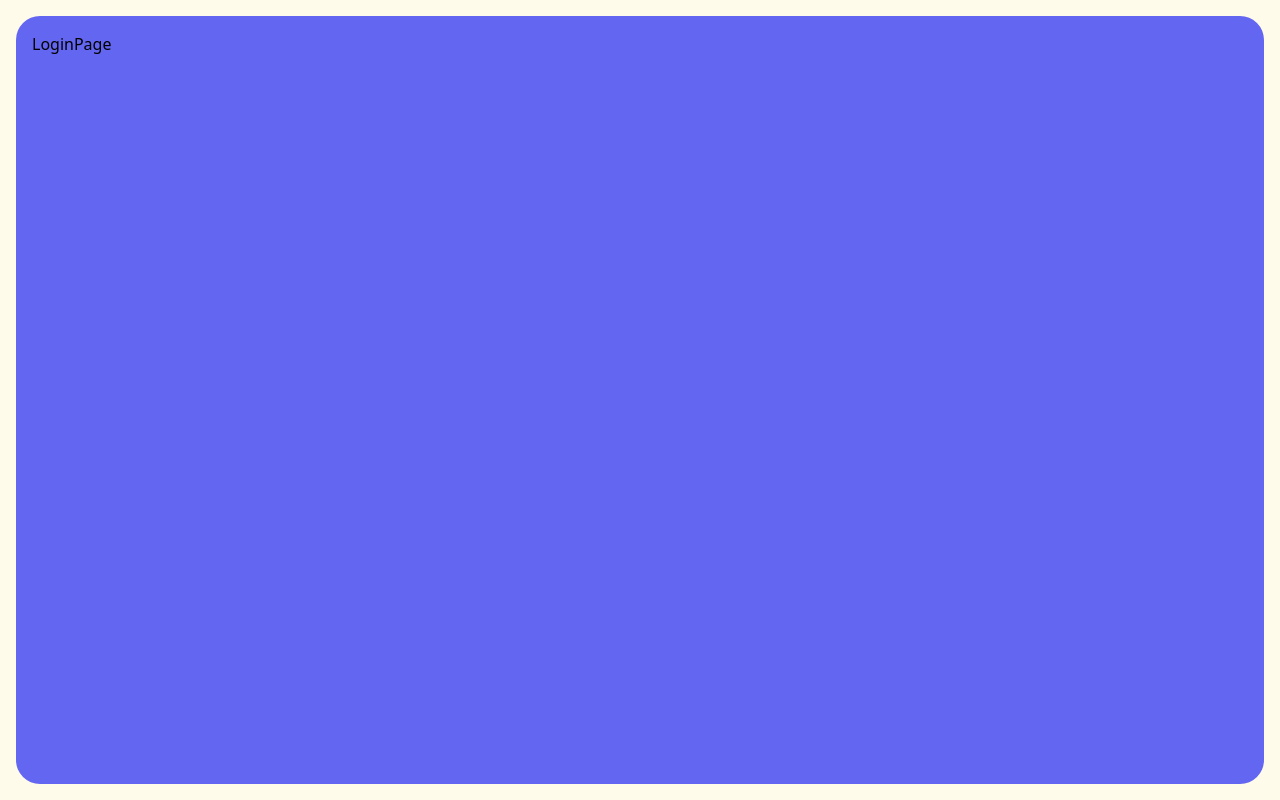
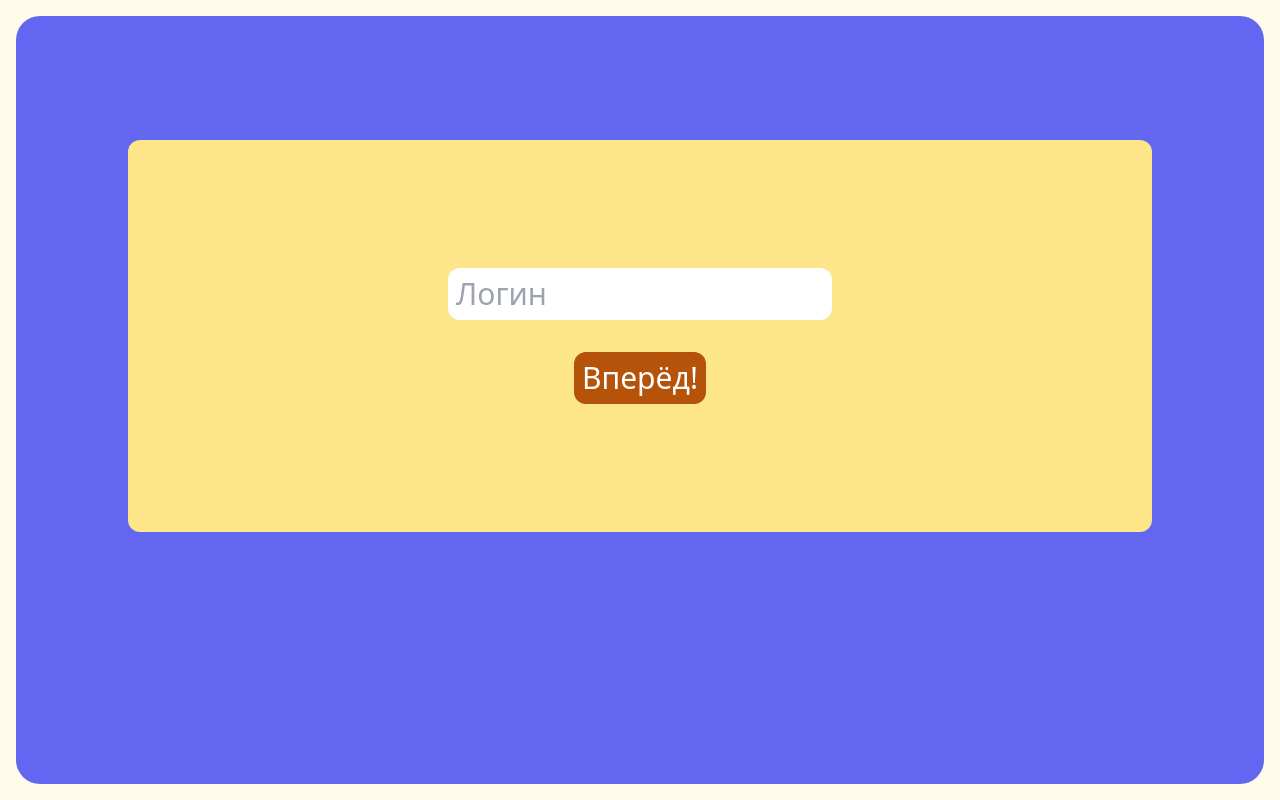
Before and after one commit to qwe3qwe3lott/Qwerty-crocodile-front, a React app: page /1 in a window 1280 px wide. Built offline with nearby package versions, Linux system fonts and the light colour scheme; the HTML template or start-up script is replaced by a standard one.

Commit message:
Login form

```diff
--- a/package.json
+++ b/package.json
@@ -10,6 +10,7 @@
   "dependencies": {
     "react": "^18.2.0",
     "react-dom": "^18.2.0",
+    "react-hook-form": "^7.50.1",
     "react-router-dom": "^6.22.0",
     "zustand": "^4.5.0"
   },
--- /dev/null
+++ b/src/features/auth/auth.entity.ts
@@ -0,0 +1,3 @@
+export type LoginFormState = {
+    login: string;
+}
--- /dev/null
+++ b/src/features/auth/components/LoginForm.tsx
@@ -0,0 +1,24 @@
+import {memo} from 'react';
+import {Controller, useForm} from 'react-hook-form';
+import {LoginFormState} from '@features/auth/auth.entity';
+import {Input} from '@ui/Input';
+import {Button} from '@ui/Button';
+
+type Props = {
+	className?: string;
+	onSubmit: (state: LoginFormState) => void;
+	initialValues?: LoginFormState;
+}
+
+export const LoginForm = memo<Props>(({className, onSubmit, initialValues}) => {
+	const {control, handleSubmit} = useForm<LoginFormState>({
+		defaultValues: initialValues
+	});
+
+	return <form onSubmit={handleSubmit(onSubmit)} className={`p-32 rounded-xl bg-amber-200 max-w-256 grid w-full gap-8 place-items-center ${className}`}>
+		<Controller control={control} name={'login'} render={({field}) => {
+			return <Input {...field} placeholder={'Логин'}/>;
+		}}/>
+		<Button>Вперёд!</Button>
+	</form>;
+});
--- a/src/features/auth/pages/LoginPage.tsx
+++ b/src/features/auth/pages/LoginPage.tsx
@@ -1,10 +1,22 @@
-import {memo} from 'react';
+import {memo, useCallback, useMemo} from 'react';
 import {Content} from '@ui/Content';
+import {LoginForm} from '@features/auth/components/LoginForm';
+import {LoginFormState} from '@features/auth/auth.entity';
 
 type Props = {
-    login: string;
+    initialLogin: string;
+	onSubmit: (login: string) => void;
 }
 
-export const LoginPage = memo<Props>(() => {
-	return <Content>LoginPage</Content>;
+export const LoginPage = memo<Props>(({initialLogin, onSubmit}) => {
+
+	const initialFormValues = useMemo<LoginFormState>(() => ({login: initialLogin}), [initialLogin]);
+
+	const handleSubmit = useCallback((state: LoginFormState) => {
+		onSubmit(state.login);
+	}, [onSubmit]);
+
+	return <Content className={'grid place-items-center'}>
+		<LoginForm initialValues={initialFormValues} onSubmit={handleSubmit} className={'mb-32'}/>
+	</Content>;
 });
--- a/src/router.tsx
+++ b/src/router.tsx
@@ -3,6 +3,7 @@ import {createBrowserRouter} from 'react-router-dom';
 import {AppLayout} from '@layouts/AppLayout';
 import {RoomCreatingScreen} from '@screens/RoomCreatingScreen';
 import {RoomScreen} from '@screens/RoomScreen';
+import {LoginScreen} from '@screens/LoginScreen';
 
 export const router = createBrowserRouter([
 	{
@@ -14,6 +15,10 @@ export const router = createBrowserRouter([
 				Component: RoomCreatingScreen
 			},
 			{
+				path: 'login',
+				Component: LoginScreen
+			},
+			{
 				path: ':roomId',
 				Component: RoomScreen
 			}
--- a/src/screens/LoginScreen.tsx
+++ b/src/screens/LoginScreen.tsx
@@ -1,9 +1,13 @@
-import {memo} from 'react';
+import {memo, useCallback} from 'react';
 import {LoginPage} from '@features/auth/pages/LoginPage';
 import {useAuthStore} from '@features/auth/auth.store';
 
 export const LoginScreen = memo(() => {
-	const {login} = useAuthStore();
+	const {login, setLogin} = useAuthStore();
 
-	return <LoginPage login={login}/>;
+	const handleSubmit = useCallback((login: string) => {
+		setLogin(login);
+	}, []);
+
+	return <LoginPage initialLogin={login} onSubmit={handleSubmit}/>;
 });
--- /dev/null
+++ b/src/ui/Button.tsx
@@ -0,0 +1,7 @@
+import {forwardRef, HTMLAttributes, memo} from 'react';
+
+type Props = HTMLAttributes<HTMLButtonElement>
+
+export const Button = memo(forwardRef<HTMLButtonElement>(({className = '', children, ...props}: Props, ref) => {
+	return <button {...props} ref={ref} className={`text-3xl rounded-xl bg-amber-700 text-white p-2 ${className}`}>{children}</button>;
+}));
--- a/src/ui/Content.tsx
+++ b/src/ui/Content.tsx
@@ -4,8 +4,8 @@ type Props = PropsWithChildren<{
 	className?: string;
 }>
 
-export const Content = memo<Props>(({children, className = ''}) => {
-	return <section className={`bg-indigo-500 rounded-3xl w-full h-full max-h-256 max-w-512 p-4 ${className}`}>
+export const Content = memo(({children, className = ''}: Props) => {
+	return <section className={`bg-indigo-500 rounded-3xl w-full h-full max-h-256 max-w-512 p-8 ${className}`}>
 		{children}
 	</section>;
 });
--- /dev/null
+++ b/src/ui/Input.tsx
@@ -0,0 +1,7 @@
+import {forwardRef, HTMLAttributes, memo} from 'react';
+
+type Props = HTMLAttributes<HTMLInputElement>
+
+export const Input = memo(forwardRef<HTMLInputElement>(({className = '', ...props}: Props, ref) => {
+	return <input {...props} ref={ref} className={`text-3xl w-96 rounded-xl bg-white p-2 ${className}`}/>;
+}));
```
Also changed, not shown: 1 other file (tests, documents, lock files or other folders).
